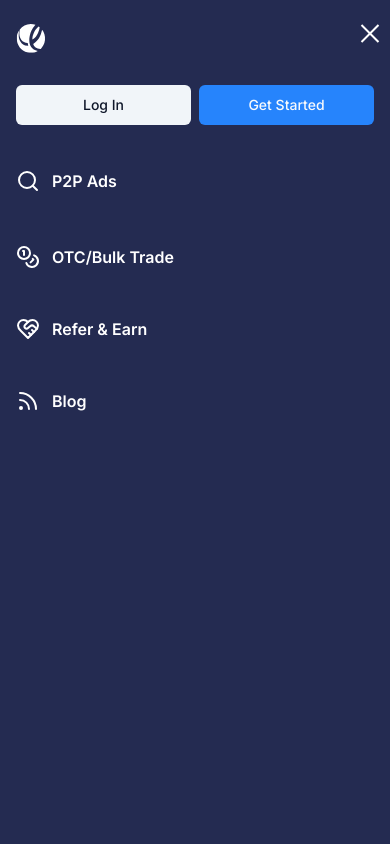
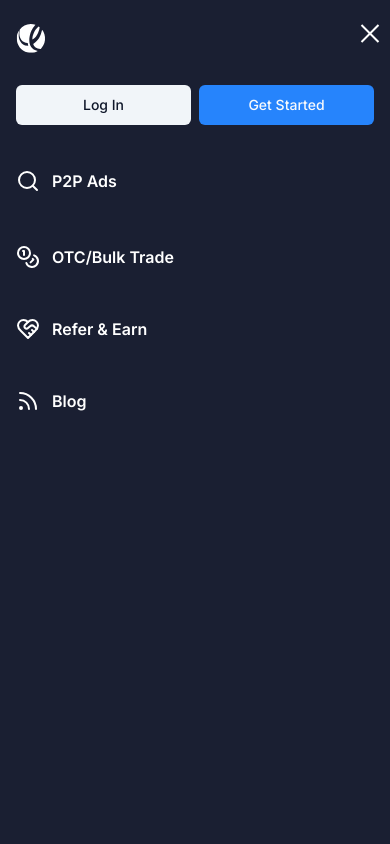
Before and after one commit to gitdela/mbs-website-app, a Next.js app: page /aboutus in a window 390 px wide. Both pictures are taken after a click on the button 370 px from the left and 36 px from the top of the page. Shown: the top 844 px of the page. Built offline with nearby package versions, Linux system fonts and the light colour scheme.

Commit message:
minor fix

```diff
--- a/src/components/feature/FeatureGrid/FeatureGrid.tsx
+++ b/src/components/feature/FeatureGrid/FeatureGrid.tsx
@@ -52,11 +52,11 @@ const FeatureGrid = () => {
   ];
   return (
     <div className='pb-12 md:py-12 md:pb-20'>
-      <div className='w-full px-4 text-center sm:px-6 lg:px-8'>
+      <div className='w-full text-center sm:px-6 lg:px-8'>
         <h3 className='py-14 text-center text-white font-bold text-lg tracking-tight md:text-4xl'>
           Why you should choose Mybitstore for cryptocurrency trading
         </h3>
-        <div className='grid grid-cols-featureGridXS md:grid-cols-featureGridMD gap-8'>
+        <div className='grid grid-cols-featureGridXS md:grid-cols-featureGridMD gap-x-8 gap-y-4'>
           {data.map(({ Icon, title, desc, link }, index) => (
             <div className='py-6 px-2 bg-night-50 rounded' key={index}>
               <div className='flex flex-col items-start px-4'>
--- a/src/components/feature/Navbars/homenavbar.tsx
+++ b/src/components/feature/Navbars/homenavbar.tsx
@@ -120,7 +120,7 @@ const HomeNavbar = () => {
       {/* mobile nav */}
 
       {showMobileMenu && (
-        <div className='absolute left-0 top-0 px-4 py-6 h-screen w-full lg:hidden md:container mx-auto bg-[#242b51] z-20'>
+        <div className='absolute left-0 top-0 px-4 py-6 h-screen w-full lg:hidden md:container mx-auto bg-night-100 z-20'>
           <div className='flex items-center justify-between mb-4'>
             <Image
               priority
--- a/src/components/feature/Navbars/othernavbar.tsx
+++ b/src/components/feature/Navbars/othernavbar.tsx
@@ -105,7 +105,7 @@ const OtherNavbar = () => {
       {/* mobile nav */}
 
       {showMobileMenu && (
-        <div className='fixed left-0 top-0 px-4 py-6 h-screen w-full lg:hidden md:container mx-auto bg-[#242b51] z-20'>
+        <div className='fixed left-0 top-0 px-4 py-6 h-screen w-full lg:hidden md:container mx-auto bg-night-100 z-20'>
           <div className='flex items-center justify-between mb-4'>
             <Image
               priority
```
